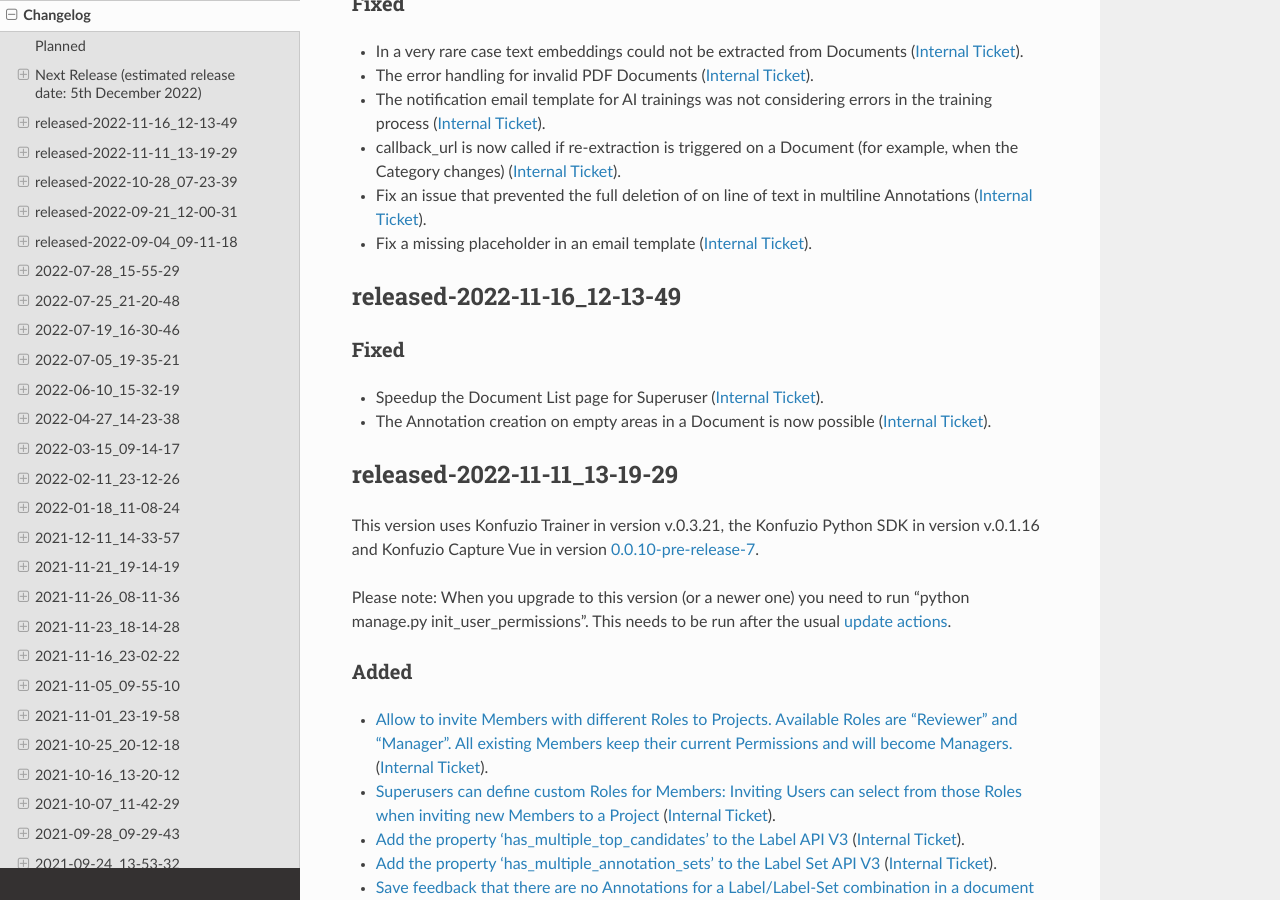
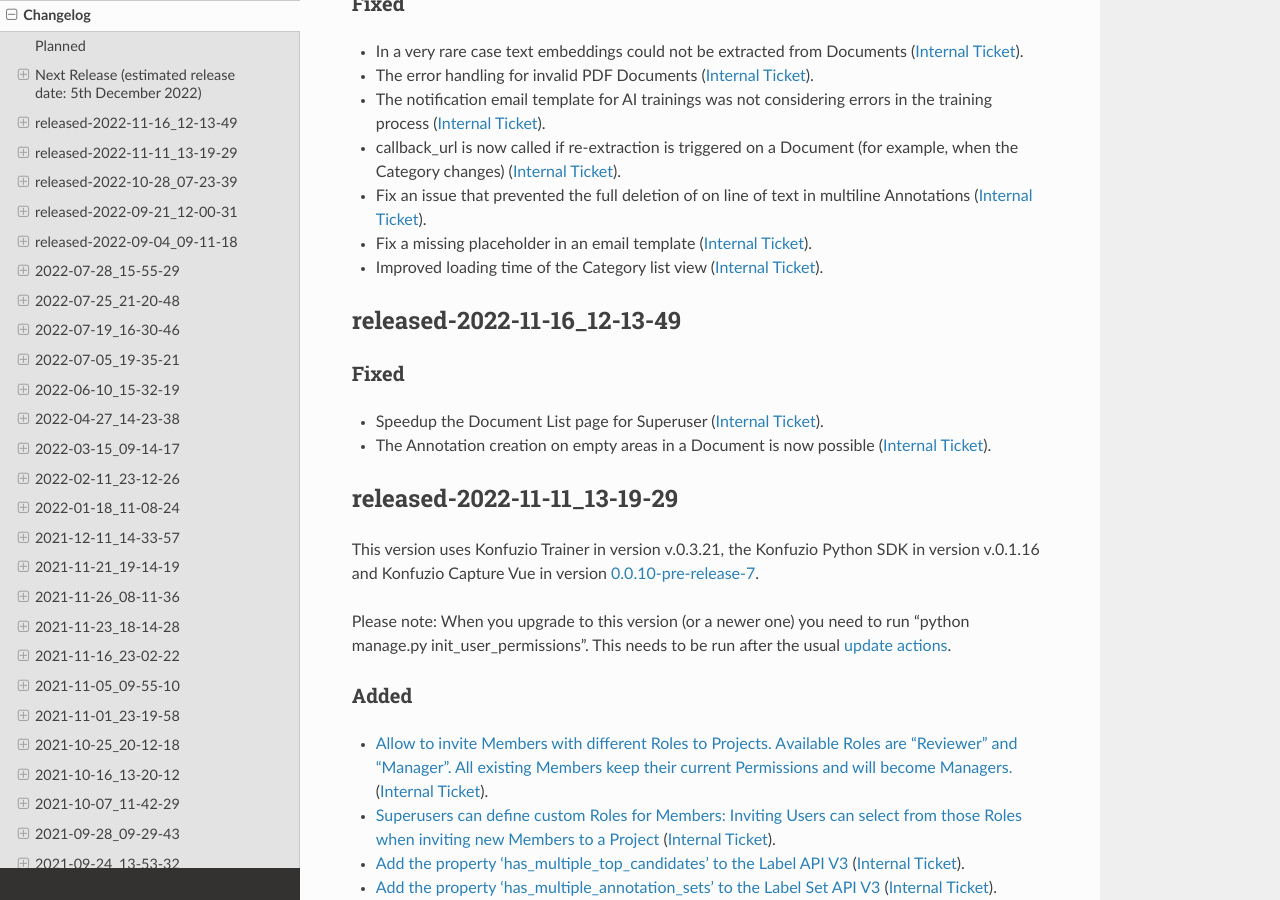
Before and after one commit to konfuzio-ai/konfuzio-sdk, a Sphinx documentation site: the page built from docs/web/changelog_app.md, in a window 1280 px wide and 900 px high, scrolled down 1702 px. Built offline with Sphinx 7.4.7 and the Read the Docs theme 2.0.0, drawn with Linux system fonts in a browser that asks for light colours.

Commit message:
Update changelog_app.md

```diff
--- a/docs/web/changelog_app.md
+++ b/docs/web/changelog_app.md
@@ -65,6 +65,7 @@
 - callback_url is now called if re-extraction is triggered on a Document (for example, when the Category changes) ([Internal Ticket](https://git.konfuzio.com/konfuzio/objectives/-/issues/9901)).
 - Fix an issue that prevented the full deletion of on line of text in multiline Annotations ([Internal Ticket](https://git.konfuzio.com/konfuzio/objectives/-/issues/10049)).
 - Fix a missing placeholder in an email template ([Internal Ticket](https://git.konfuzio.com/konfuzio/objectives/-/issues/10192)).
+- Improved loading time of the Category list view ([Internal Ticket](https://git.konfuzio.com/konfuzio/objectives/-/issues/10088)).
 
 ## released-2022-11-16_12-13-49
 
```
